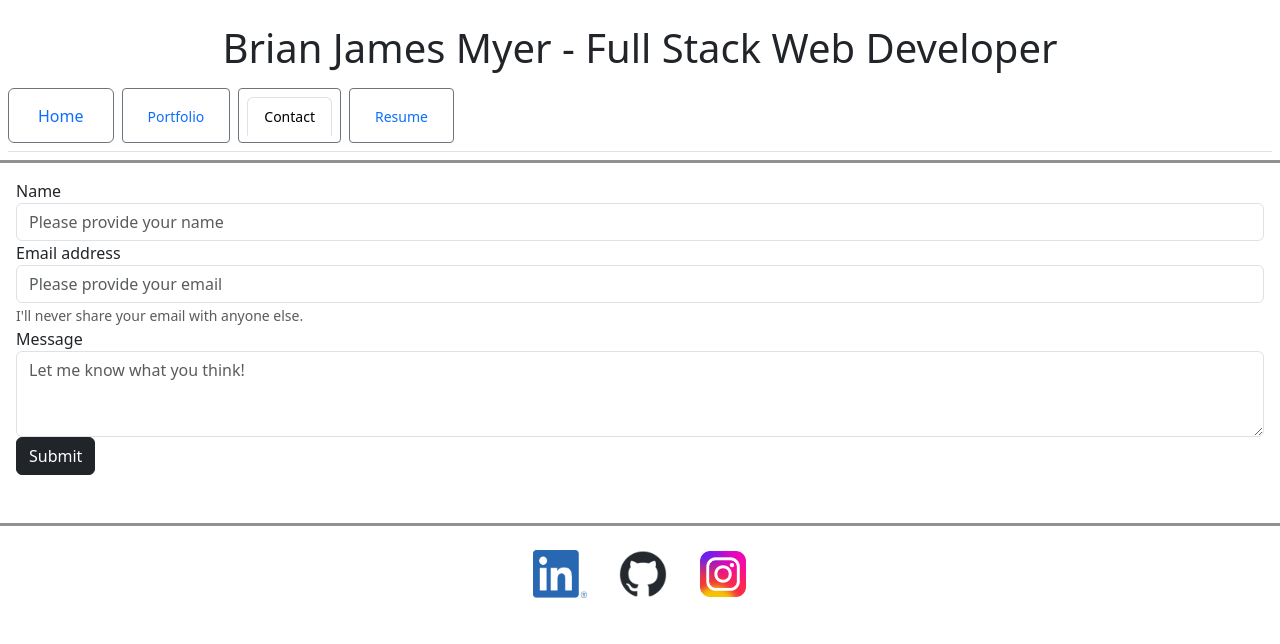
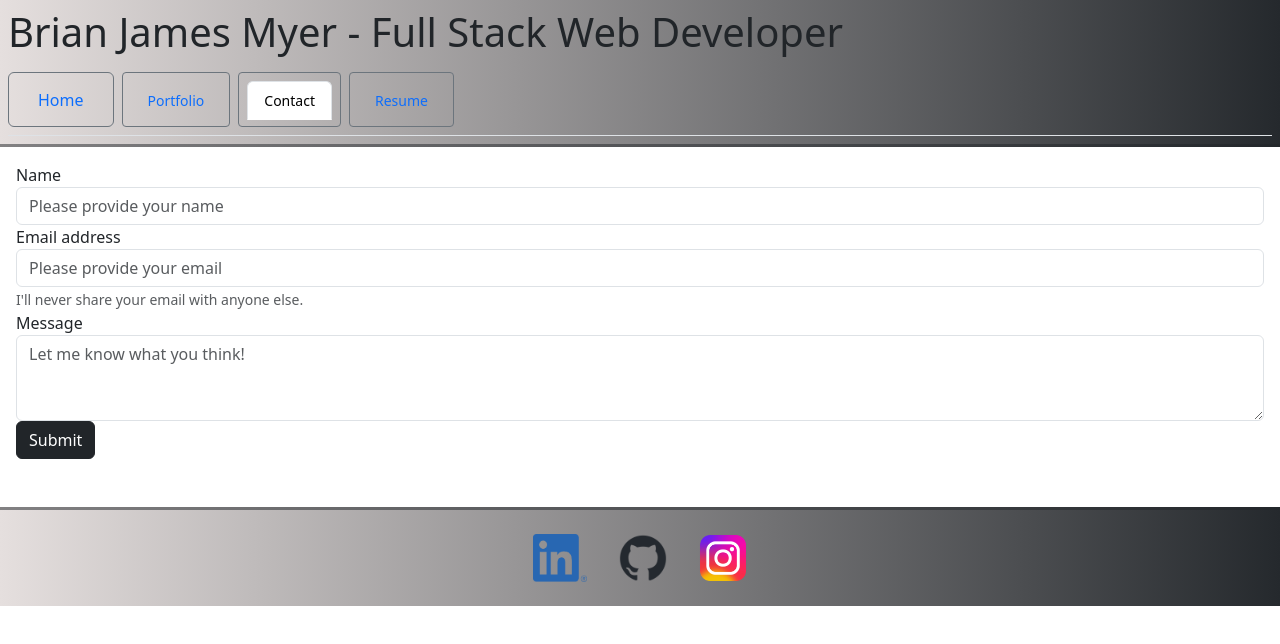
Before and after one commit to brianmyer/react-portfolio, a React (Vite) app: page /Contact in a window 1280 px wide. Shown: the top 644 px of the page. Built offline with nearby package versions, Linux system fonts and the light colour scheme.

Commit message:
styling and spacing header/footer

```diff
--- a/src/Pages/Contact.jsx
+++ b/src/Pages/Contact.jsx
@@ -40,7 +40,7 @@ export default function Contact() {
     e.preventDefault();
 
     // If all validations pass, you can proceed with form submission
-    if (nameError === '' && emailError === '' && messageError === '' && name !== '') {
+    if (nameError === '' && emailError === '' && messageError === '' && name !== '' && email !== '' && message !== '') {
       // Submit the form or perform other actions
       setSubmitMessageClass('success');
       setSubmitMessage('Message sent!');
--- a/src/components/Footer.jsx
+++ b/src/components/Footer.jsx
@@ -1,6 +1,6 @@
 export default function Footer() {
     return (
-        <div className="border-top border-3 border-dark p-2 mb-2 border-opacity-50 text-center mt-5 pt-4">
+        <div className="border-top border-3 border-dark p-2 border-opacity-50 text-center mt-5 py-4 linear-gradient-banner">
             <a href="https://www.linkedin.com/in/brian-james-myer/" className="px-3">
 
                 <img src="../src/assets/LI-In-Bug.png"
--- a/src/components/Header.jsx
+++ b/src/components/Header.jsx
@@ -3,10 +3,10 @@ import Nav from './NavTabs';
 
 export default function Header() {
     return (
-        <div className="border-bottom border-3 border-dark p-2 border-opacity-50 text-center my-3">
+        <div className="border-bottom border-3 border-dark p-2 border-opacity-50 text-center mb-3 linear-gradient-banner">
             <a className='link-dark text-decoration-none' href="https://www.linkedin.com/in/brian-james-myer/">
 
-               <h1>
+               <h1 className='text-start'>
                 Brian James Myer - Full Stack Web Developer
                 </h1>
             </a>
--- a/src/main.css
+++ b/src/main.css
@@ -0,0 +1,6 @@
+.linear-gradient-banner {
+    background: linear-gradient(to right, #e5dfde, #25292d);
+    padding: 0; /* Adjust padding as needed */
+    color: #fff; /* Text color on the banner */
+    text-align: center;
+  }
```
